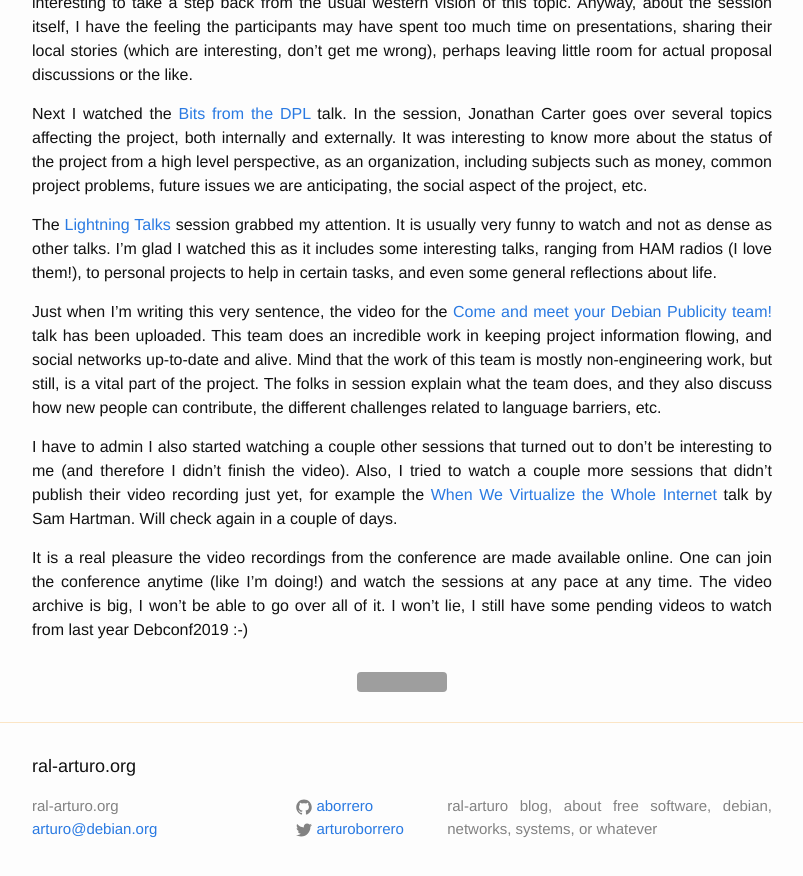
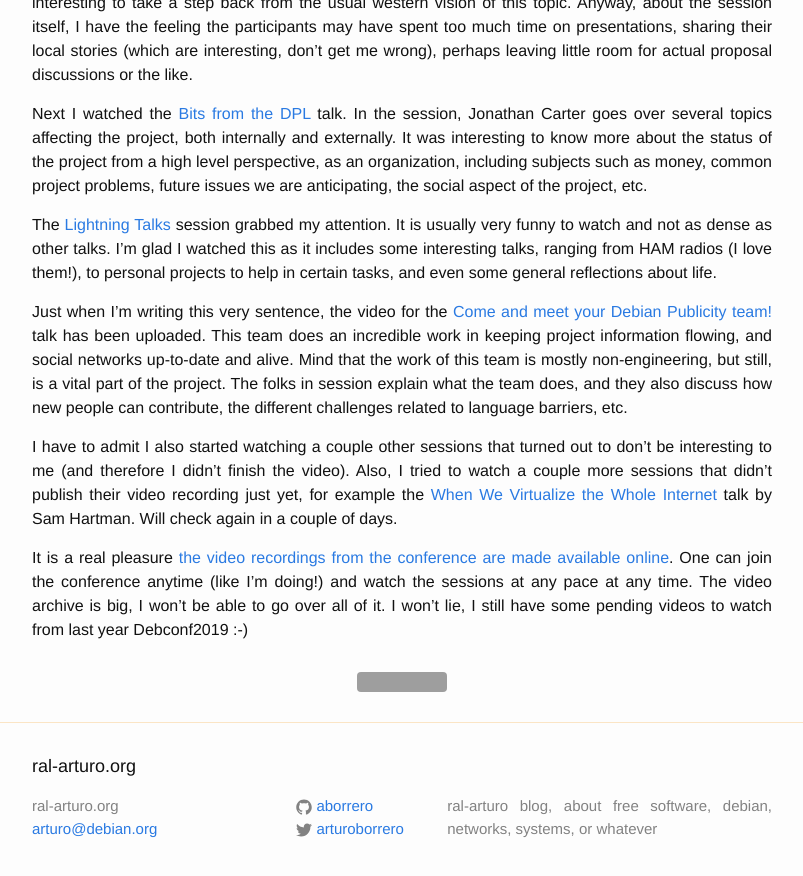
Before and after one commit to aborrero/ral-arturo.org, a Jekyll site: the page built from _posts/2020-09-04-debconf2020.md, in a window 1280 px wide and 900 px high, scrolled down 825 px. Shown: the top 876 px of the window, without its empty margins (238-1041 px from the left). Built offline with Jekyll 4.4.1, drawn with Linux system fonts in a browser that asks for light colours; grey boxes are pictures that could not be loaded.

Commit message:
_posts/2020-09-04-debconf2020.md: refresh post
Refresh post. Correct some typos and include missing external link.

Signed-off-by: Arturo Borrero Gonzalez <arturo@debian.org>

```diff
--- a/_posts/2020-09-04-debconf2020.md
+++ b/_posts/2020-09-04-debconf2020.md
@@ -48,20 +48,20 @@
 Just when I'm writing this very sentence, the video for the
 [Come and meet your Debian Publicity team!][pub] talk has been uploaded. This team does an
 incredible work in keeping project information flowing, and social networks up-to-date and alive.
-Mind that the work of this team is mostly non-engineering work, but still, is a vital part of the
+Mind that the work of this team is mostly non-engineering, but still, is a vital part of the
 project. The folks in session explain what the team does, and they also discuss how new people can
 contribute, the different challenges related to language barriers, etc.
 
-I have to admin I also started watching a couple other sessions that turned out to don't be
+I have to admit I also started watching a couple other sessions that turned out to don't be
 interesting to me (and therefore I didn't finish the video). Also, I tried to watch a couple more
 sessions that didn't publish their video recording just yet, for example the
 [When We Virtualize the Whole Internet][virt] talk by Sam Hartman. Will check again in a couple of
 days.
 
-It is a real pleasure the video recordings from the conference are made available online. One can
-join the conference anytime (like I'm doing!) and watch the sessions at any pace at any time.
-The video archive is big, I won't be able to go over all of it. I won't lie, I still have some
-pending videos to watch from last year Debconf2019 :-)
+It is a real pleasure [the video recordings from the conference are made available online][video].
+One can join the conference anytime (like I'm doing!) and watch the sessions at any pace at any
+time. The video archive is big, I won't be able to go over all of it. I won't lie, I still have
+some pending videos to watch from last year Debconf2019 :-)
 
 
 [social_bof]:	https://debconf20.debconf.org/talks/57-can-free-software-improve-social-equality/
```
